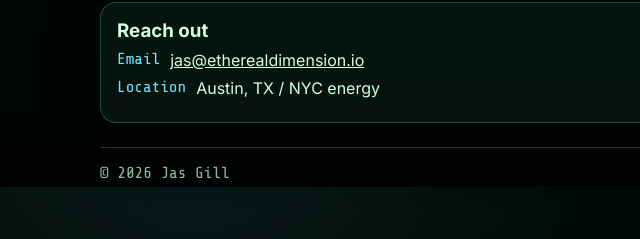
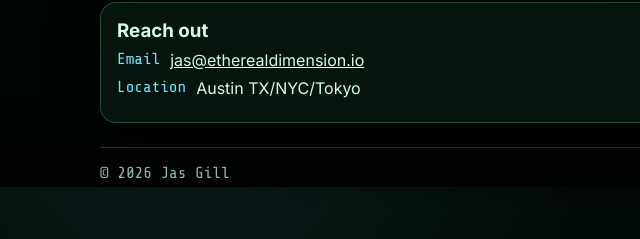
Before and after one commit to jgill302/jasgill, a plain HTML site: page index.html in a window 1280 px wide. Shown: the part 1413-1652 px from the top of the page, 0-640 px from the left. Drawn offline with nearby package versions, Linux system fonts and the light colour scheme.

Commit message:
Update location information in contact card

```diff
--- a/index.html
+++ b/index.html
@@ -121,7 +121,7 @@
         <div>
           <h3>Reach out</h3>
           <div class="contactRow"><div class="contactLabel">Email</div><a class="contactValue" href="mailto:jas@etherealdimension.io">jas@etherealdimension.io</a></div>
-          <div class="contactRow"><div class="contactLabel">Location</div><div class="contactValue">Austin, TX / NYC energy</div></div>
+          <div class="contactRow"><div class="contactLabel">Location</div><div class="contactValue">Austin TX/NYC/Tokyo</div></div>
         </div>
         <div class="contactActions">
           <a class="btn primary" href="mailto:jas@etherealdimension.io">Contact me</a>
```
